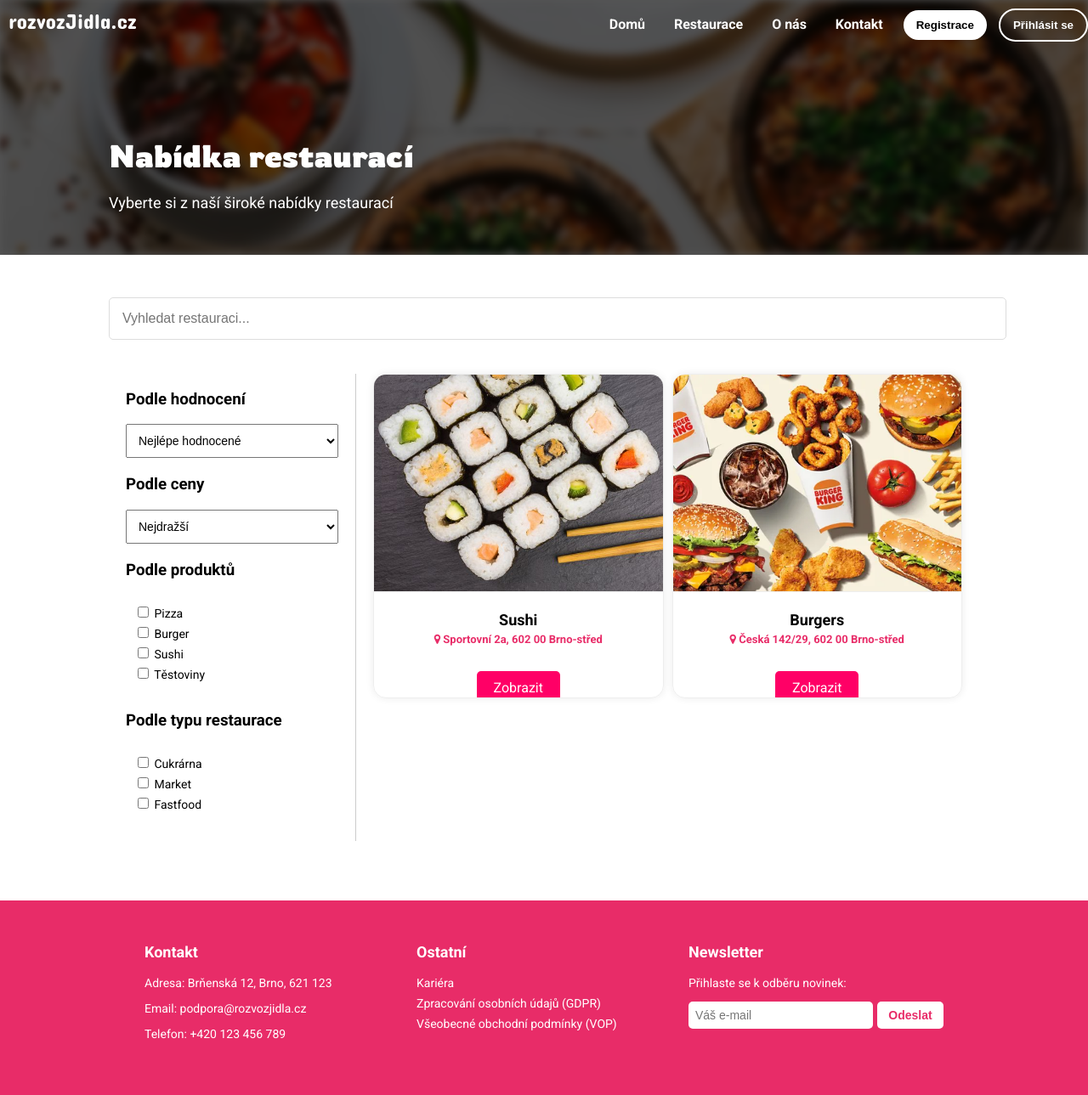
After one commit to LukasVasatko/rozvoz_jidla, a Flask app: page /sprava_restauraci in a window 1280 px wide. The commit adds this page. Shown: the whole page at 85% size. Run offline with Flask 3, Linux system fonts and the light colour scheme.

Commit message:
oprava menu (onas, kontakt) + nove sekce

```diff
--- a/app.py
+++ b/app.py
@@ -113,6 +113,10 @@ def prihlaseni():
 def restaurace():
     return render_template('restaurace.html', msgs=get_flashed_messages(with_categories=True))
 
+@app.route('/sprava_restauraci')
+def sprava_restaurace():
+    return render_template('sprava_restauraci.html', msgs=get_flashed_messages(with_categories=True))
+
 @app.errorhandler(404)
 def nenalezeno(e):
     return render_template('error404.html', msgs=get_flashed_messages(with_categories=True)), 404
--- a/static/js/main.js
+++ b/static/js/main.js
@@ -1,4 +1,4 @@
-if (window.location.pathname === '/' || window.location.pathname === '/home' || window.location.pathname === '/restaurace' || window.location.pathname === '/registrace' || window.location.pathname === '/prihlaseni' || window.location.pathname === '/domu') {
+if (window.location.pathname === '/' || window.location.pathname === '/home' || window.location.pathname === '/restaurace' || window.location.pathname === '/registrace' || window.location.pathname === '/sprava_restauraci' || window.location.pathname === '/sprava_uzivatelu' ||  window.location.pathname === '/prihlaseni' || window.location.pathname === '/domu') {
     window.addEventListener('scroll', function() {
         const nav = document.querySelector('nav');
         if (nav) {
--- a/templates/main_structure.html
+++ b/templates/main_structure.html
@@ -37,8 +37,8 @@
             <div class="menu-items"></div>
             <li><a href="/domu">Domů</a></li>
             <li><a href="/restaurace">Restaurace</a></li>
-            <li><a href="#onas">O nás</a></li>
-            <li><a href="#kontakt">Kontakt</a></li>
+            <li><a href="/domu#onas">O nás</a></li>
+            <li><a href="/domu#kontakt">Kontakt</a></li>
 
             {% if session.user_id %}
             <li class="user-menu">
--- /dev/null
+++ b/templates/sprava_restauraci.html
@@ -0,0 +1,81 @@
+{% extends 'main_structure.html' %}
+
+{% block contentmain %}
+    <section class="welcome-page2">
+        <h1>Nabídka restaurací</h1>
+        <p>Vyberte si z naší široké nabídky restaurací</p>
+    </section>
+
+
+
+
+    <section class="content-section">
+
+        <input type="text" class="search-bar" placeholder="Vyhledat restauraci...">
+
+<section class="restaurant-content-section">
+
+        <div class="filter-panel">
+            <div class="filter-section">
+                <h3>Podle hodnocení</h3>
+                <select class="filter-select">
+                    <option>Nejlépe hodnocené</option>
+                    <option>Zlatá střední cesta</option>
+                    <option>Nejhůře hodnocené</option>
+                </select>
+            </div>
+            <div class="filter-section">
+                <h3>Podle ceny</h3>
+                <select class="filter-select">
+                    <option>Nejdražší</option>
+                    <option>Nejlevnější</option>
+                </select>
+            </div>
+            <div class="filter-section">
+                <h3>Podle produktů</h3>
+                <div class="filter-checkbox">
+                    <label><input type="checkbox"> Pizza</label>
+                    <label><input type="checkbox"> Burger</label>
+                    <label><input type="checkbox"> Sushi</label>
+                    <label><input type="checkbox"> Těstoviny</label>
+                </div>
+            </div>
+            <div class="filter-section">
+                <h3>Podle typu restaurace</h3>
+                <div class="filter-checkbox">
+                    <label><input type="checkbox"> Cukrárna</label>
+                    <label><input type="checkbox"> Market</label>
+                    <label><input type="checkbox"> Fastfood</label>
+                </div>
+            </div>
+        </div>
+
+
+
+
+        <div class="restaurant-list">
+            <div class="restaurant">
+                <img src="{{ url_for('static', filename='images/sushi.jpg') }}">
+                <div class="restaurant-content">
+                    <h3 class="restaurant-title">Sushi</h3>
+                    <h5 class="restaurant-title2"><i class="fa fa-map-marker" aria-hidden="true"></i> Sportovní 2a, 602 00 Brno-střed</h5>
+                    <a href="#" class="restaurant-button">Zobrazit</a>
+                </div>
+            </div>
+            <div class="restaurant">
+                <img src="{{ url_for('static', filename='images/burgerking.png') }}">
+                <div class="restaurant-content">
+                    <h3 class="restaurant-title">Burgers</h3>
+                    <h5 class="restaurant-title2"><i class="fa fa-map-marker" aria-hidden="true"></i> Česká 142/29, 602 00 Brno-střed</h5>
+                    <a href="#" class="restaurant-button">Zobrazit</a>
+                </div>
+            </div>
+
+        </div>
+
+    </section>
+
+</section>
+
+
+{% endblock %}
```
